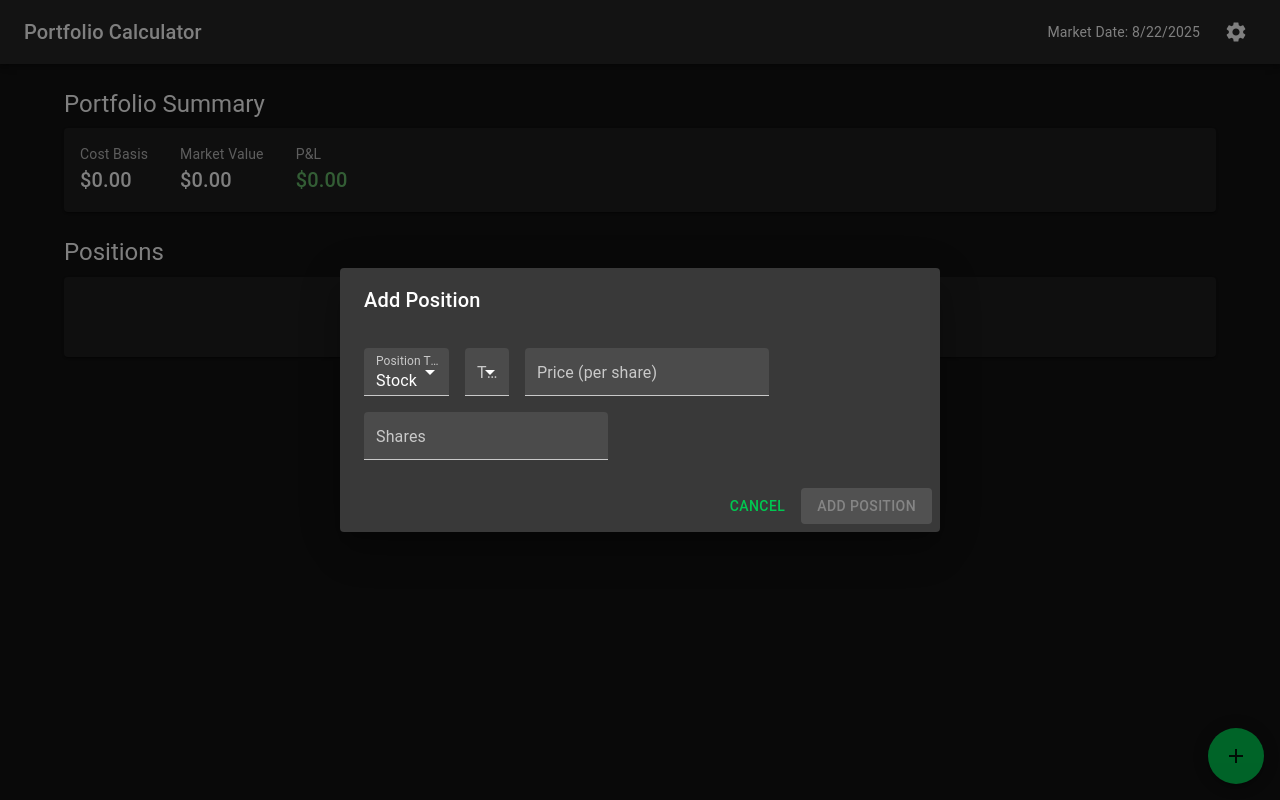
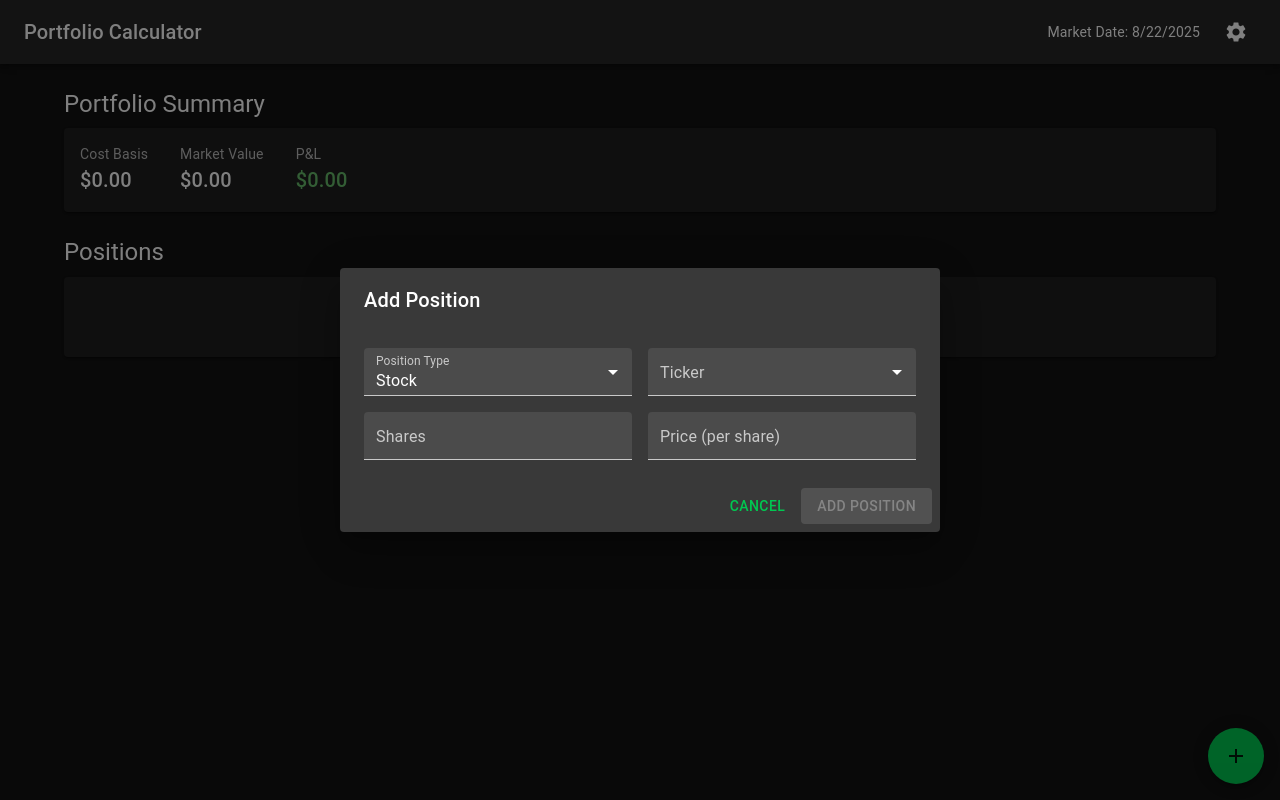
Before and after one commit to cpoonolly/simple-position-calculator, a React (Vite) app: page / in a window 1280 px wide. Both pictures are taken after a click on the button 1236 px from the left and 756 px from the top of the page. Built offline with nearby package versions, Linux system fonts and the light colour scheme.

Commit message:
Using Stacks instead of Grids

```diff
--- a/src/components/AddPositionDialog.tsx
+++ b/src/components/AddPositionDialog.tsx
@@ -10,9 +10,9 @@ import {
   MenuItem,
   FormControl,
   InputLabel,
-  Grid,
   Box,
   Typography,
+  Stack,
   SelectChangeEvent
 } from '@mui/material';
 
@@ -111,9 +111,9 @@ export default function AddPositionDialog({ open, onClose, onAdd, availableTicke
       <Dialog open={open} onClose={onClose} maxWidth="sm" fullWidth>
         <DialogTitle>Add Position</DialogTitle>
         <DialogContent>
-          <Box sx={{ mt: 2 }}>
-            <Grid container spacing={2}>
-              <Grid item xs={12} {...({} as any)}>
+          <Stack spacing={2} sx={{ mt: 2 }}>
+            {/* First row: Position Type & Ticker */}
+            <Stack direction="row" spacing={2}>
               <FormControl fullWidth variant="filled" size="small">
                 <InputLabel>Position Type</InputLabel>
                 <Select
@@ -125,9 +125,7 @@ export default function AddPositionDialog({ open, onClose, onAdd, availableTicke
                   <MenuItem value="option">Option</MenuItem>
                 </Select>
               </FormControl>
-              </Grid>
 
-              <Grid item xs={12} sm={8} md={6} {...({} as any)}>
               <FormControl fullWidth variant="filled" size="small">
                 <InputLabel>Ticker</InputLabel>
                 <Select
@@ -140,11 +138,24 @@ export default function AddPositionDialog({ open, onClose, onAdd, availableTicke
                   ))}
                 </Select>
               </FormControl>
-              </Grid>
+            </Stack>
 
-              <Grid item xs={12} sm={6}  {...({} as any)}>
+            {/* Stock: Second row - Shares & Price per share */}
+            {positionType === 'stock' && (
+              <Stack direction="row" spacing={2}>
                 <TextField
-                  label={positionType === 'option' ? 'Premium (per share)' : 'Price (per share)'}
+                  label="Shares"
+                  type="number"
+                  value={formData.quantity}
+                  onChange={(e) => handleChange('quantity', e.target.value)}
+                  variant="filled"
+                  size="small"
+                  inputProps={{ step: 1, min: 1 }}
+                  fullWidth
+                />
+
+                <TextField
+                  label="Price (per share)"
                   type="number"
                   value={formData.price}
                   onChange={(e) => handleChange('price', e.target.value)}
@@ -153,37 +164,13 @@ export default function AddPositionDialog({ open, onClose, onAdd, availableTicke
                   inputProps={{ step: 0.01, min: 0 }}
                   fullWidth
                 />
-              </Grid>
+              </Stack>
+            )}
 
-              <Grid item xs={12} sm={6}  {...({} as any)}>
-                <TextField
-                  label={positionType === 'option' ? 'Contracts' : 'Shares'}
-                  type="number"
-                  value={formData.quantity}
-                  onChange={(e) => handleChange('quantity', e.target.value)}
-                  variant="filled"
-                  size="small"
-                  inputProps={{ step: 1, min: 1 }}
-                  fullWidth
-                />
-              </Grid>
-
+            {/* Option: Second row - Option type, Strike price, & Expiration date */}
             {positionType === 'option' && (
               <>
-                  <Grid item xs={12} sm={6}  {...({} as any)}>
-                    <TextField
-                      label="Strike Price"
-                      type="number"
-                      value={formData.strike}
-                      onChange={(e) => handleChange('strike', e.target.value)}
-                      variant="filled"
-                      size="small"
-                      inputProps={{ step: 0.01, min: 0 }}
-                      fullWidth
-                    />
-                  </Grid>
-
-                  <Grid item xs={12} sm={6}  {...({} as any)}>
+                <Stack direction="row" spacing={2}>
                   <FormControl fullWidth variant="filled" size="small">
                     <InputLabel>Option Side</InputLabel>
                     <Select
@@ -195,9 +182,18 @@ export default function AddPositionDialog({ open, onClose, onAdd, availableTicke
                       <MenuItem value="PUT">Put</MenuItem>
                     </Select>
                   </FormControl>
-                  </Grid>
 
-                  <Grid item xs={12}  {...({} as any)}>
+                  <TextField
+                    label="Strike Price"
+                    type="number"
+                    value={formData.strike}
+                    onChange={(e) => handleChange('strike', e.target.value)}
+                    variant="filled"
+                    size="small"
+                    inputProps={{ step: 0.01, min: 0 }}
+                    fullWidth
+                  />
+
                   <TextField
                     label="Expiration Date"
                     type="date"
@@ -215,19 +211,39 @@ export default function AddPositionDialog({ open, onClose, onAdd, availableTicke
                     }}
                     fullWidth
                   />
-                  </Grid>
-                </>
-              )}
+                </Stack>
 
-              {positionType === 'option' && (
-                <Grid item xs={12}  {...({} as any)}>
+                {/* Option: Third row - Contracts & Premium */}
+                <Stack direction="row" spacing={2}>
+                  <TextField
+                    label="Contracts"
+                    type="number"
+                    value={formData.quantity}
+                    onChange={(e) => handleChange('quantity', e.target.value)}
+                    variant="filled"
+                    size="small"
+                    inputProps={{ step: 1, min: 1 }}
+                    fullWidth
+                  />
+
+                  <TextField
+                    label="Premium (per share)"
+                    type="number"
+                    value={formData.price}
+                    onChange={(e) => handleChange('price', e.target.value)}
+                    variant="filled"
+                    size="small"
+                    inputProps={{ step: 0.01, min: 0 }}
+                    fullWidth
+                  />
+                </Stack>
+
                 <Typography variant="caption" color="text.secondary">
                   Note: Premium is per share (multiply by 100 for contract value)
                 </Typography>
-                </Grid>
+              </>
             )}
-            </Grid>
-          </Box>
+          </Stack>
         </DialogContent>
         <DialogActions>
           <Button onClick={onClose}>Cancel</Button>
```
Lines whose indentation alone changed are shown as unchanged.
